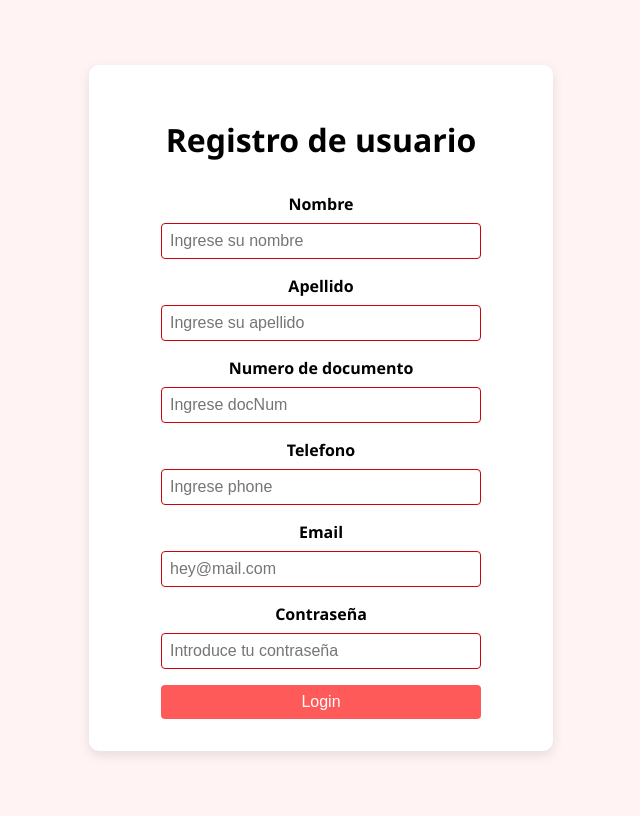
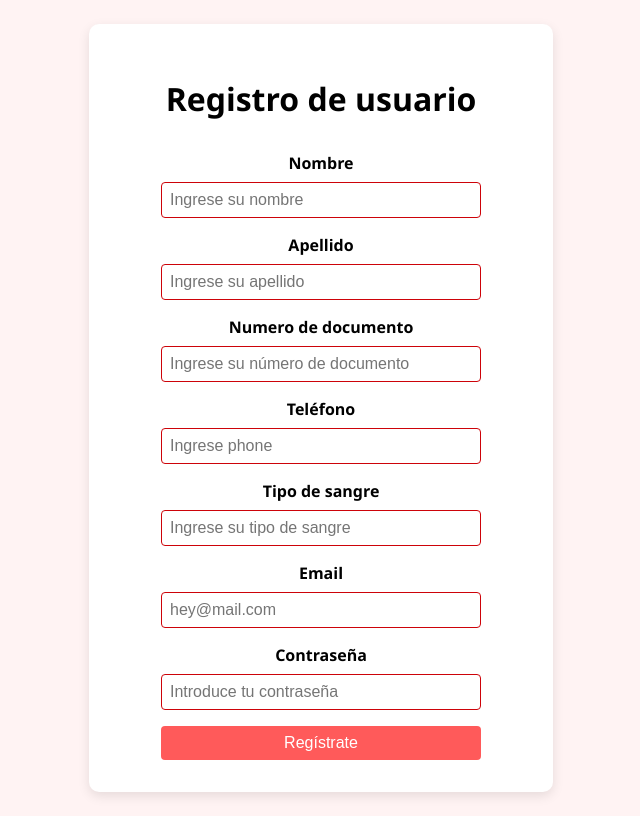
Before and after one commit to marianagg0412/LifeLinkNext, a Next.js app: page /register in a window 1280 px wide. Shown: the whole page, without its empty margins (319-959 px from the left). Built offline with nearby package versions, Linux system fonts and the light colour scheme.

Commit message:
register and login

```diff
--- a/package.json
+++ b/package.json
@@ -3,7 +3,7 @@
   "version": "0.1.0",
   "private": true,
   "scripts": {
-    "dev": "next dev",
+    "dev": "next dev -p 3001",
     "build": "next build",
     "start": "next start",
     "lint": "next lint"
--- a/src/pages/register.tsx
+++ b/src/pages/register.tsx
@@ -1,7 +1,31 @@
 import { useState} from 'react';
-import '/Users/mariana/Desktop/LifeLinkNext/src/styles/LoginForm.css';
-import { useRouter } from 'next/router';
-import axios from 'axios';
+import '../styles/LoginForm.css';
+import { NextRouter, useRouter} from 'next/router';
+import axios, {AxiosError} from 'axios';
+
+const handleRegistration = async (userData: {
+    email: string;
+    password: string;
+    name: string;
+    lastname: string;
+    docnum: string;
+    phone: string;
+    bloodType: string;
+}, router: NextRouter) => {
+    try {
+        const response = await axios.post('http://localhost:3000/auth/register', userData);
+        alert("El usuario se creó exitosamente");
+        router.push('/dashboard')
+    }catch (error) {
+        if(error instanceof AxiosError) {
+            if (error.response && error.response.status === 409) {
+                alert('El correo electrónico está en uso');  // "Email already exists."
+            } else {
+                alert(error.message || "An unexpected error occurred.");
+            }
+        }
+    }
+}
 
 const Register = () => {
   const router = useRouter();
@@ -11,19 +35,28 @@ const Register = () => {
   const [phone, setPhone] = useState('');
   const [email, setEmail] = useState('');
   const [password, setPassword] = useState('');
-
-  const handleRegistration = async (name: string, lastname: string, docnum: string, phone: string, email: string, password: string) => {
-
-  };
+  const [bloodType, setBloodType] = useState('');
 
   return (
     <div className='container'>
         <div className='card'>
             <h1 className='headers'> Registro de usuario</h1>
-            <form onSubmit={(event) => { event.preventDefault(); handleRegistration(name, lastname, docnum, phone, email, password)}}>
+            <form onSubmit={(event) => {
+                event.preventDefault();
+                const userData = {
+                    email,
+                    password,
+                    name,
+                    lastname,
+                    docnum,
+                    phone,
+                    bloodType
+                }
+                handleRegistration(userData, router);
+            }}>
                 <label htmlFor="name">Nombre</label>
                 <input
-                type="name"
+                    type="text"
                     name="name"
                     value={name}
                     placeholder='Ingrese su nombre'
@@ -32,7 +65,7 @@ const Register = () => {
 
                 <label htmlFor="lastname">Apellido</label>
                 <input
-                type="lastname"
+                    type="text"
                     name="lastname"
                     value={lastname}
                     placeholder='Ingrese su apellido'
@@ -41,20 +74,29 @@ const Register = () => {
 
                 <label htmlFor="docnum">Numero de documento</label>
                 <input
-                type="docnum"
+                    type="text"
                     name="docnum"
                     value={docnum}
-                placeholder='Ingrese docNum'
+                    placeholder='Ingrese su número de documento'
                     onChange={(event) => setDocnum(event.target.value)}
                 />
 
-            <label htmlFor="phone">Telefono</label>
+                <label htmlFor="phone">Teléfono</label>
                 <input
-                type="phone"
+                    type="text"
                     name="phone"
                     value={phone}
                     placeholder='Ingrese phone'
                     onChange={(event) => setPhone(event.target.value)}
+                />
+
+            <label htmlFor="bloodType">Tipo de sangre</label>
+            <input
+                type="text"
+                name="bloodType"
+                value={bloodType}
+                placeholder='Ingrese su tipo de sangre'
+                onChange={(event) => setBloodType(event.target.value)}
             />
 
                 <label htmlFor="email">Email</label>
@@ -75,7 +117,7 @@ const Register = () => {
                     onChange={(event) => setPassword(event.target.value)}
                 />
 
-            <button type="submit">Login</button>
+                <button type="submit">Regístrate</button>
             </form>
         </div>
     </div>
--- a/src/styles/LoginForm.css
+++ b/src/styles/LoginForm.css
@@ -14,12 +14,14 @@ form {
     font-family: 'Segoe UI', Tahoma, Geneva, Verdana, sans-serif;
   }
 
-  input[type="email"],
-  input[type="password"],
-  input[type="name"],
-  input[type="lastname"],
-  input[type="docnum"],
-  input[type="phone"] {
+  input[name="email"],
+  input[name="password"],
+  input[name="name"],
+  input[name="lastname"],
+  input[name="docnum"],
+  input[name="phone"],
+  input[name="bloodType"]
+  {
     padding: 0.5rem;
     margin-bottom: 1rem;
     border: 1px solid #ccc;
```
Also changed, not shown: src/pages/dashboard.tsx (+11 -2 lines), src/pages/login.tsx (+21 -26 lines). Lines whose indentation alone changed are shown as unchanged.
